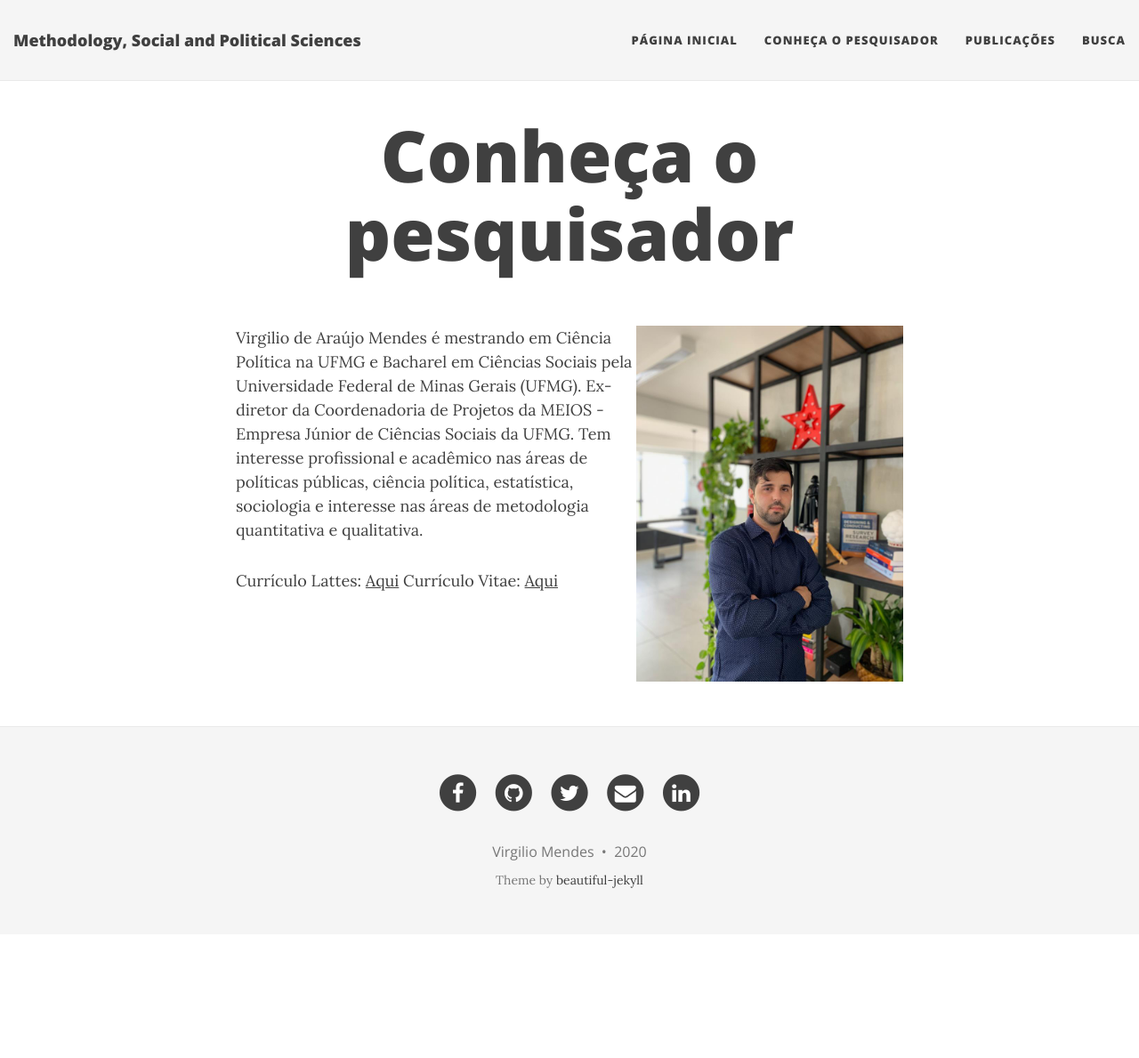
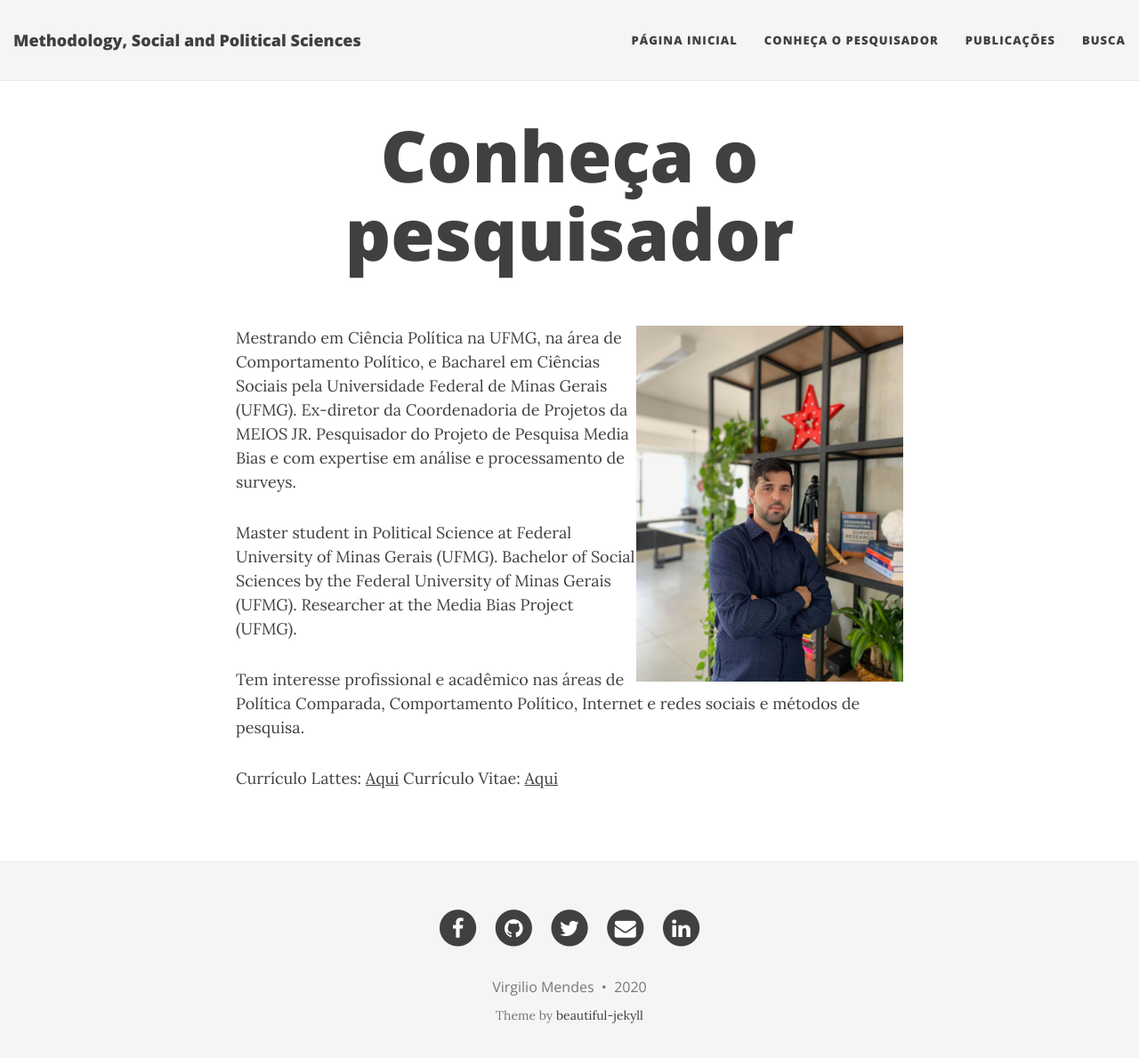
Before and after one commit to virgiliomendes/virgiliomendes.github.io, a Jekyll site: the page built from aboutme.md, in a window 1280 px wide and 1202 px high. Shown: the top 1189 px of the window at 89% size. Built offline with Jekyll 4.4.1, drawn with Linux system fonts in a browser that asks for light colours; nearby versions of some CDN libraries.

Commit message:
Update aboutme.md

```diff
--- a/aboutme.md
+++ b/aboutme.md
@@ -5,7 +5,15 @@ css: /css/aboutme.css
 ---
 ![foto](/img/Virgilio.jpg)
 
-Virgilio de Araújo Mendes é mestrando em Ciência Política na UFMG e Bacharel em Ciências Sociais pela Universidade Federal de Minas Gerais (UFMG). Ex-diretor da Coordenadoria de Projetos da MEIOS - Empresa Júnior de Ciências Sociais da UFMG. Tem interesse profissional e acadêmico nas áreas de políticas públicas, ciência política, estatística, sociologia e interesse nas áreas de metodologia quantitativa e qualitativa.
+Mestrando em Ciência Política na UFMG, na área de Comportamento Político, e Bacharel em Ciências Sociais pela Universidade Federal de Minas Gerais (UFMG).
+Ex-diretor da Coordenadoria de Projetos da MEIOS JR.
+Pesquisador do Projeto de Pesquisa Media Bias e com expertise em análise e processamento de surveys.
+
+Master student in Political Science at Federal University of Minas Gerais (UFMG).
+Bachelor of Social Sciences by the Federal University of Minas Gerais (UFMG).
+Researcher at the Media Bias Project (UFMG).
+
+Tem interesse profissional e acadêmico nas áreas de Política Comparada, Comportamento Político, Internet e redes sociais e métodos de pesquisa.
 
 Currículo Lattes: [Aqui](http://lattes.cnpq.br/3781647781988333)
 Currículo Vitae: [Aqui](https://github.com/virgiliomendes/virgiliomendes/blob/master/CV_Virgilio.pdf)
```
